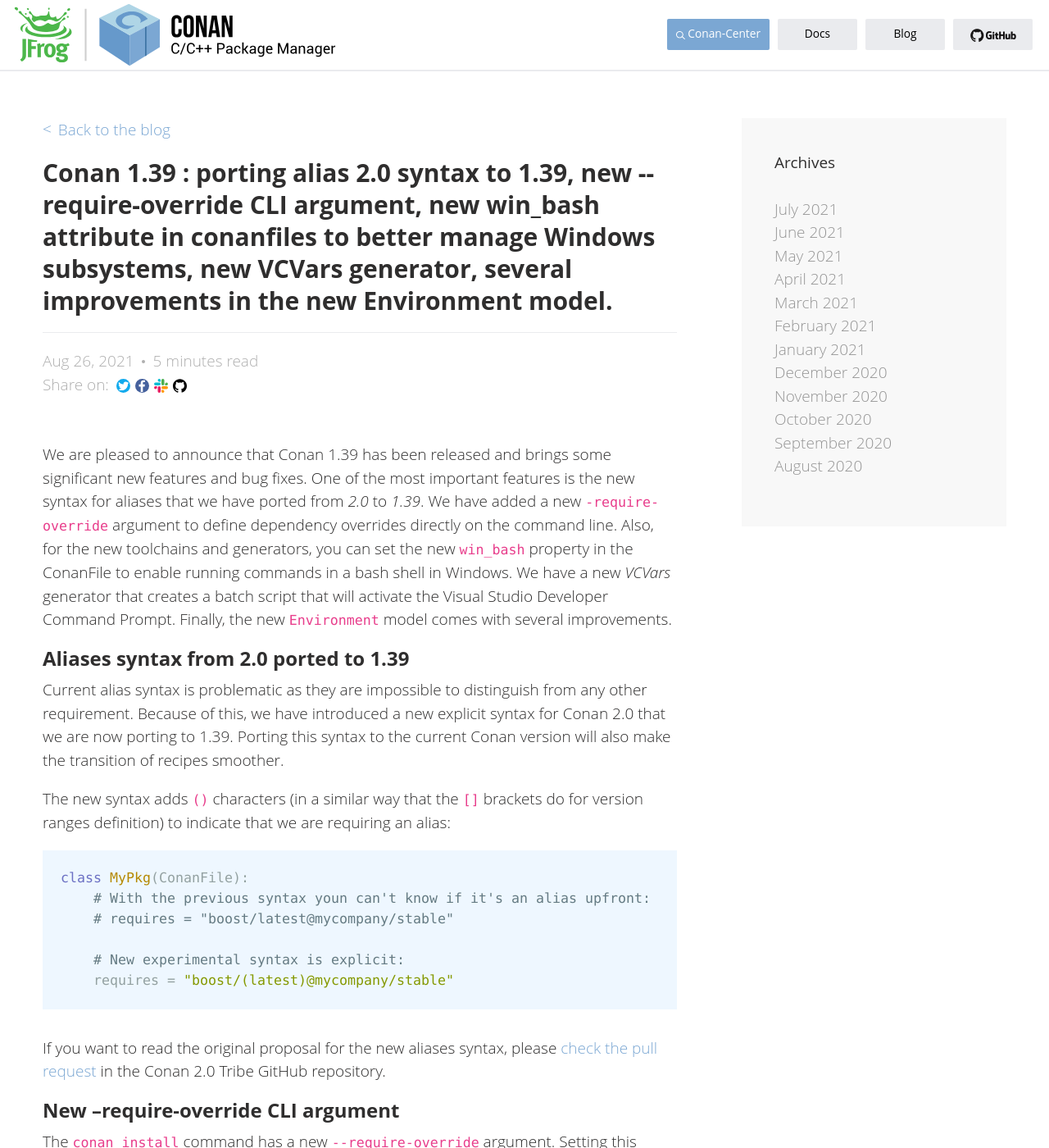
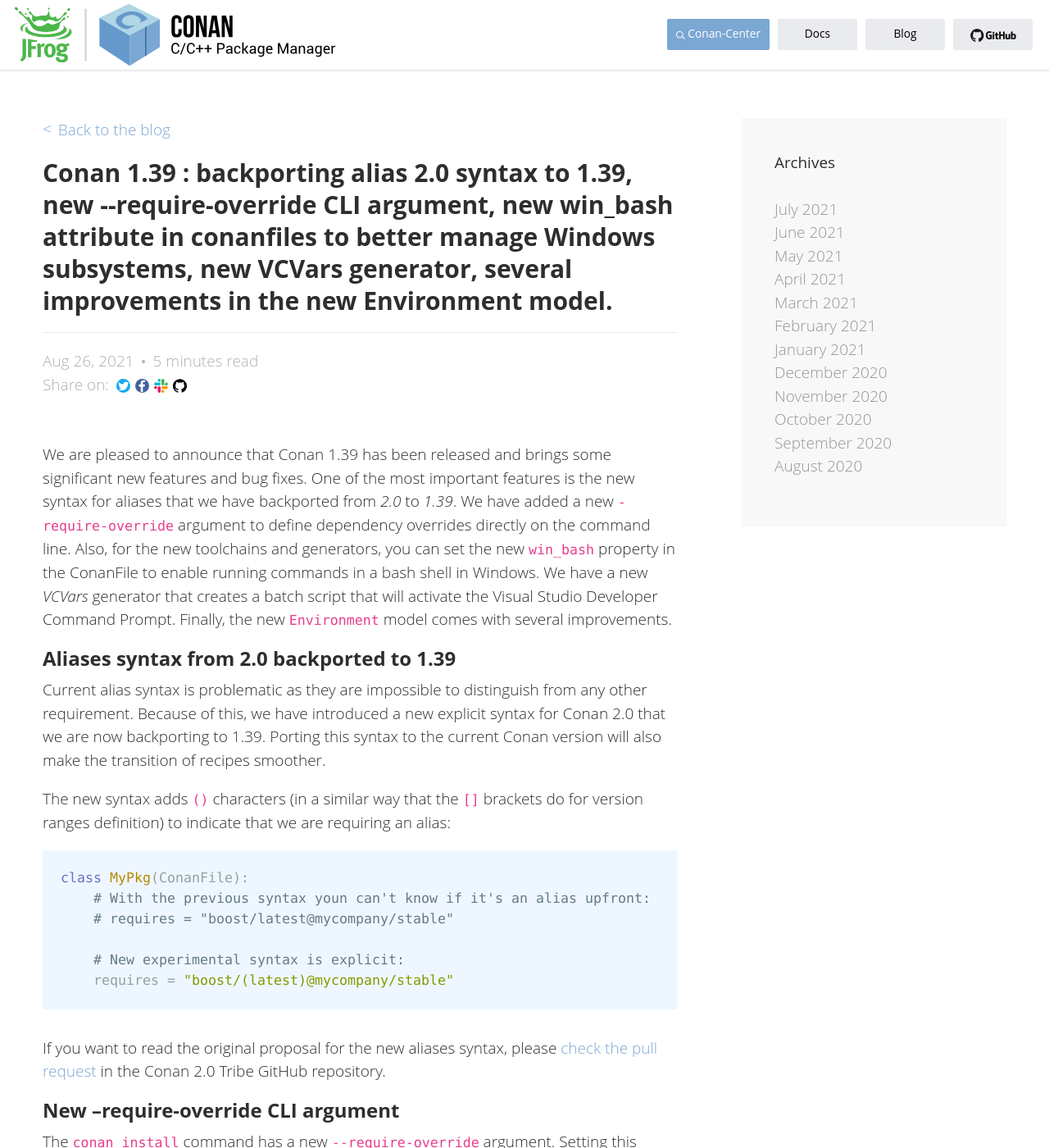
Before and after one commit to conan-io/conan-io.github.io, a Jekyll site: the page built from _posts/2021-08-26-New-conan-release-1-39.markdown, in a window 1280 px wide and 1400 px high. Shown: the whole window at 82% size. Built offline with Jekyll 4.4.1, drawn with Linux system fonts in a browser that asks for light colours; comment, search, counter and statistics services are not loaded.

Commit message:
backport

```diff
--- a/_posts/2021-08-26-New-conan-release-1-39.markdown
+++ b/_posts/2021-08-26-New-conan-release-1-39.markdown
@@ -1,24 +1,24 @@
 ---
 layout: post
 comments: false
-title: "Conan 1.39 : porting alias 2.0 syntax to 1.39, new --require-override CLI argument, new win_bash attribute in conanfiles to better manage Windows subsystems, new VCVars generator, several improvements in the new Environment model."
+title: "Conan 1.39 : backporting alias 2.0 syntax to 1.39, new --require-override CLI argument, new win_bash attribute in conanfiles to better manage Windows subsystems, new VCVars generator, several improvements in the new Environment model."
 meta_title: "Version 1.39 of Conan C++ Package Manager is Released"
-meta_description: "Conan 1.39 : porting alias 2.0 syntax to 1.39, new --require-override CLI argument, new win_bash attribute in conanfiles to better manage Windows subsystems, new VCVars generator, several improvements in the new Environment model."
+meta_description: "Conan 1.39 : backporting alias 2.0 syntax to 1.39, new --require-override CLI argument, new win_bash attribute in conanfiles to better manage Windows subsystems, new VCVars generator, several improvements in the new Environment model."
 ---
 
 We are pleased to announce that Conan 1.39 has been released and brings some
 significant new features and bug fixes. One of the most important features is the new syntax for aliases
-that we have ported from *2.0* to *1.39*. We have added a new `-require-override` argument to define
+that we have backported from *2.0* to *1.39*. We have added a new `-require-override` argument to define
 dependency overrides directly on the command line. Also, for the new toolchains and generators, you can
 set the new `win_bash` property in the ConanFile to enable running commands in a bash shell in
 Windows. We have a new *VCVars* generator that creates a batch script that will activate the
 Visual Studio Developer Command Prompt. Finally, the new `Environment` model comes with several
 improvements.
 
-## Aliases syntax from 2.0 ported to 1.39
+## Aliases syntax from 2.0 backported to 1.39
 
 Current alias syntax is problematic as they are impossible to distinguish from any other requirement.
-Because of this, we have introduced a new explicit syntax for Conan 2.0 that we are now porting to
+Because of this, we have introduced a new explicit syntax for Conan 2.0 that we are now backporting to
 1.39. Porting this syntax to the current Conan version will also make the transition of recipes smoother.
 
 The new syntax adds `()` characters (in a similar way that the `[]` brackets do for version ranges
```
